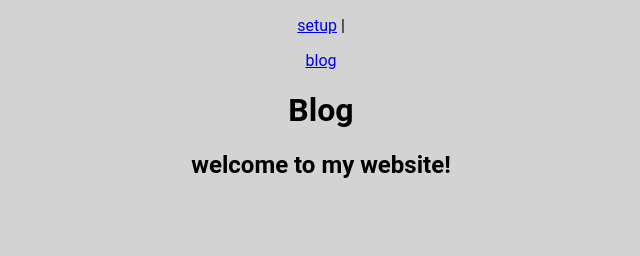
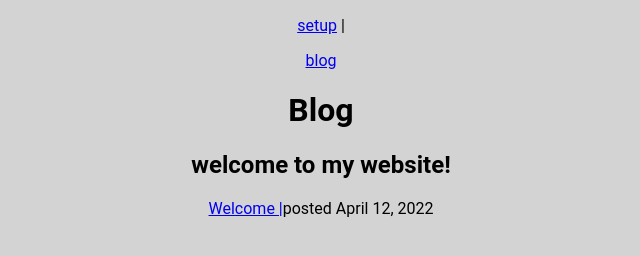
Before and after one commit to constantlydev/constantlydev.github.io, a plain HTML site: page blog.html in a window 1280 px wide. Shown: the whole page, without its empty margins (319-959 px from the left). Drawn offline with Linux system fonts and the light colour scheme.

Commit message:
Updating blog.html

```diff
--- a/blog.html
+++ b/blog.html
@@ -15,6 +15,7 @@
     </nav>
     <h1> Blog </h1>
     <h2>welcome to my website!</h2>
+    <p> <a href="/blog/welcome.html">Welcome |</a>posted April 12, 2022</p>
 
 </body>
 
```
